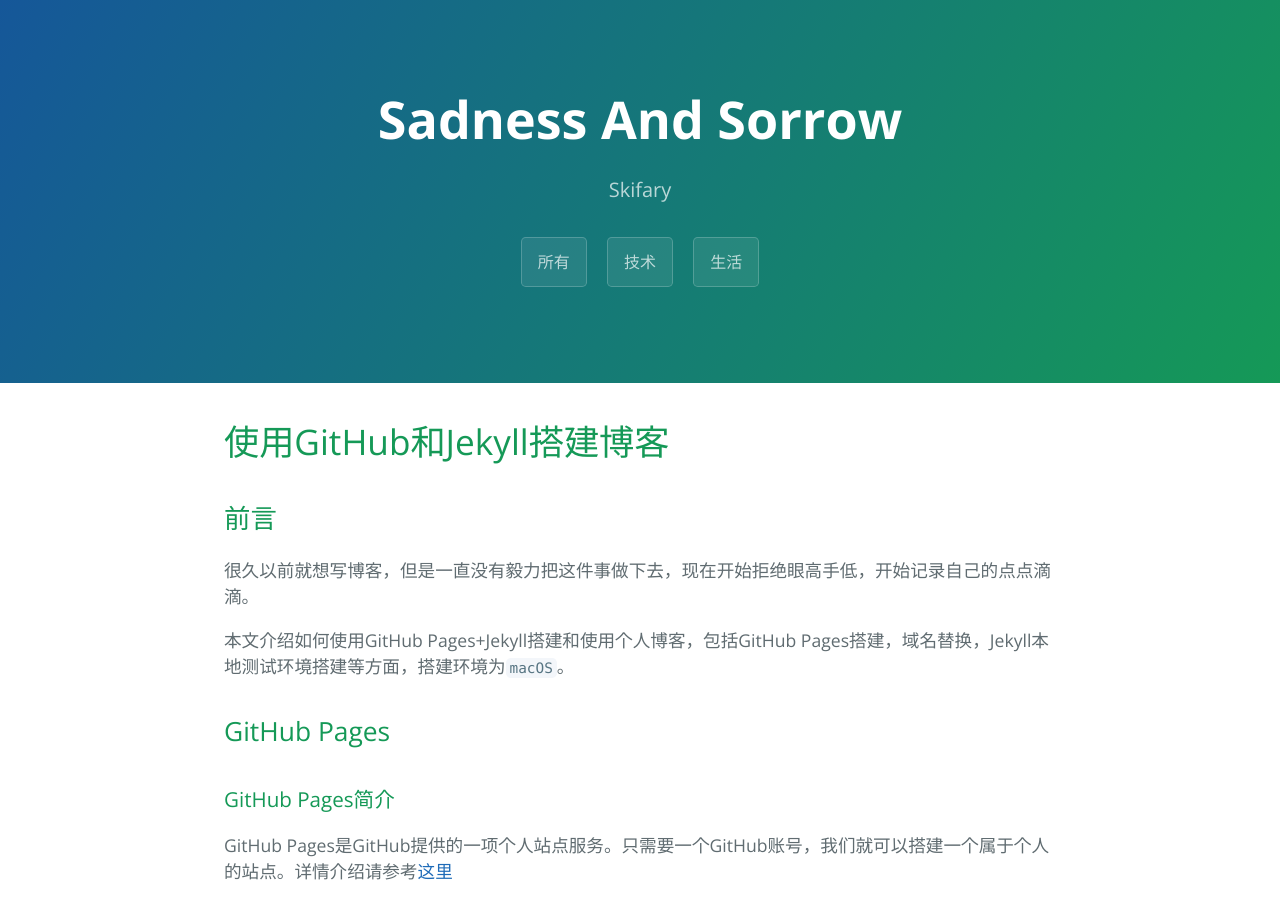
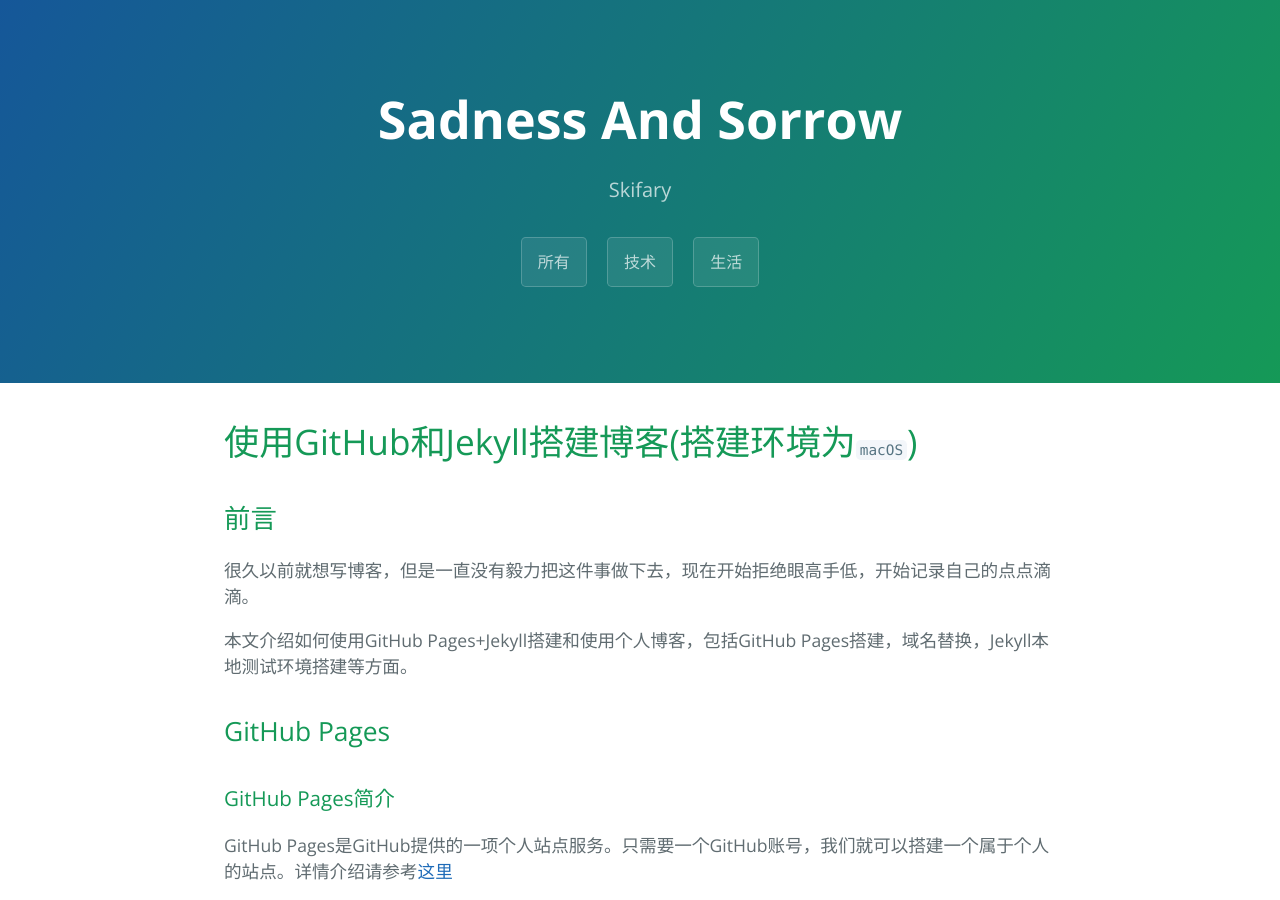
Before and after one commit to Skifary/skifary.github.io, a Jekyll site: the page built from _posts/2017-05-11-使用GitHub和Jekyll搭建博客.markdown, in a window 1280 px wide and 900 px high. Built offline with Jekyll 4.4.1, drawn with Linux system fonts in a browser that asks for light colours.

Commit message:
2017年05月15日修改

```diff
--- a/_posts/2017-05-11-使用GitHub和Jekyll搭建博客.markdown
+++ b/_posts/2017-05-11-使用GitHub和Jekyll搭建博客.markdown
@@ -5,12 +5,12 @@
 categories: technology
 ---
 
-# 使用GitHub和Jekyll搭建博客
+# 使用GitHub和Jekyll搭建博客(搭建环境为`macOS`)
 ## 前言
 
 很久以前就想写博客，但是一直没有毅力把这件事做下去，现在开始拒绝眼高手低，开始记录自己的点点滴滴。
 
-本文介绍如何使用GitHub Pages+Jekyll搭建和使用个人博客，包括GitHub Pages搭建，域名替换，Jekyll本地测试环境搭建等方面，搭建环境为`macOS`。
+本文介绍如何使用GitHub Pages+Jekyll搭建和使用个人博客，包括GitHub Pages搭建，域名替换，Jekyll本地测试环境搭建等方面。
 
 ## GitHub Pages
 
```
